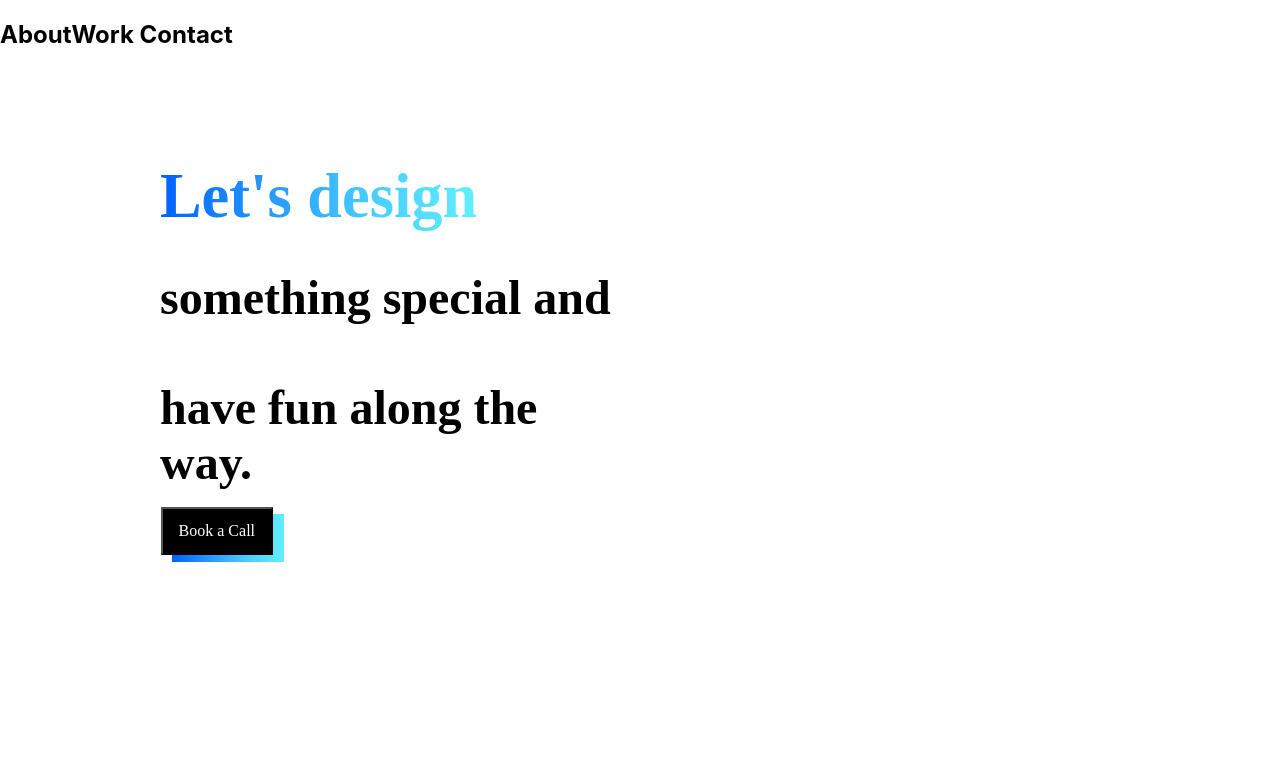
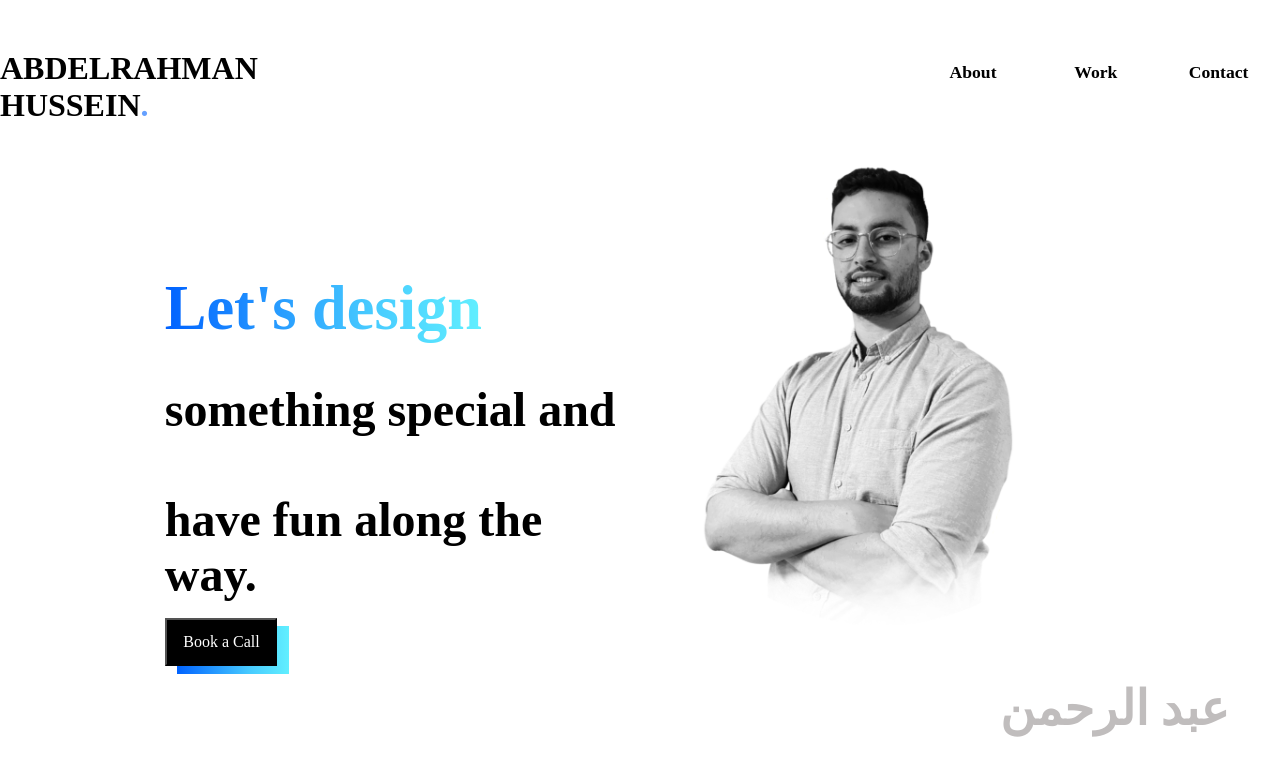
Before and after one commit to Anasser115/Anasser115.github.io, a React (Create React App) app: page / in a window 1280 px wide. Shown: the top 776 px of the page. Built offline with nearby package versions, Linux system fonts and the light colour scheme.

Commit message:
landing page update

```diff
--- a/src/components/aboutMePage.js
+++ b/src/components/aboutMePage.js
@@ -1,10 +1,11 @@
 export default function AboutMe() {
   return (
     <main className="aboutMe">
-      <section >
+      <section className="aboutMeContainer">
         <h1>About Me</h1>
         <p>Labore adipisicing nisi qui sint. Et aliqua amet elit aliqua in aute cupidatat. Laboris in Lorem et labore cillum esse.</p>
       </section>
+        <div className="BlackBox">elnhn</div>
 
     </main>
   );
--- a/src/components/landingPage/landingPage.js
+++ b/src/components/landingPage/landingPage.js
@@ -1,10 +1,12 @@
 import ToolBar from './toolBar.js';
+import personalPhoto from '../../style/personalPhoto.png';
 
 export default function LandingPage() {
   return (
     <main className='mainContainer'>
 
       <ToolBar />
+
     <main className="landingBody">
       <section className="welcomeMessage">
         <h1 className="largeHeader">
@@ -14,7 +16,9 @@ export default function LandingPage() {
         </h1>
        <section className='gradientShadow'><button>Book a Call</button></section>
       </section>
-
+      <section className='imageContainer'>
+        <img className='imageFrame' src={personalPhoto} />
+      </section>
     </main>
     </main>
   );
--- a/src/components/landingPage/toolBar.js
+++ b/src/components/landingPage/toolBar.js
@@ -1,14 +1,13 @@
 export default function ToolBar() {
   return (
     <main className="toolBar">
-      <section >
-        <h1>
-          <a >About</a>
-          <a >Work </a>
-          <a >Contact</a>
-        </h1>
+            <h2> عبد الرحمن</h2>
+        <h1 className="myName">ABDELRAHMAN HUSSEIN<a className="flickeringDot">.</a></h1>
+      <section className="toolBarButtons">
+         <button>About</button>
+         <button>Work</button>
+         <button>Contact</button>
       </section>
-
     </main>
   );
 }
--- a/src/style/App.css
+++ b/src/style/App.css
@@ -8,38 +8,154 @@
   src: local("./fonts/PlusJakartaSans-Medium.ttf");
   font-weight: normal;
 }
+@import url('https://fonts.googleapis.com/css2?family=Rakkas&display=swap');
 
 .Apps {
-
   /* background-color: red; */
+  width: 100vw;
   height: 100vh;
   scroll-snap-type: y mandatory;
   overflow-y: scroll;
-
 }
 
 .mainContainer {
   width: 100vw;
   height: 100vh;
   display: grid;
-  grid-template-rows: 1fr 4fr;
+  grid-template-rows: 1fr 6fr;
   grid-template-columns: 1fr 1fr;
-  /* background-color: lightslategray; */
   scroll-snap-align: start;
+}
+.myName {
+  margin-top: 50px;
+  margin-right: 43%;
+  justify-self: flex-start ;
+  font-family: "Plus Jakarta Sans";
+  font-weight: bolder;
+}
+
+/*  */
+
+
+.flickeringDot {
+  opacity: 1;
+  animation: flicker 2s linear  reverse infinite;
+}
+@keyframes flicker {
+  0% {
+    opacity: 0.4;
+    color: #0062ff;
+  }
+  5% {
+    opacity: 0.5;
+    color: #0062ff;
+  }
+  10% {
+    opacity: 0.6;
+    color: #0062ff;
+  }
+  15% {
+    color: #0062ff;
+    opacity: 0.85;
+  }
+  25% {
+    color: #0062ff;
+    opacity: 0.5;
+  }
+  30% {
+    opacity: 1;
+    color: #0062ff;
+  }
+  35% {
+    opacity: 0.1;
+    color: #47cbff;
+  }
+  40% {
+    opacity: 0.25;
+    color: #47cbff;
+  }
+  45% {
+    opacity: 0.5;
+    color: #47cbff;
+  }
+  60% {
+    opacity: 1;
+    color: #47cbff;
+  }
+  70% {
+    opacity: 0.85;
+    color: #47cbff;
+  }
+  80% {
+    opacity: 0.4;
+    color: #47cbff;
+  }
+  90% {
+    opacity: 0.5;
+    color: #47cbff;
+  }
+  100% {
+    opacity: 1;
+    color: #47cbff;
+  }
+}
+
+/*  */
+h2 {
+  position: fixed;
+ right: 4vw;
+ top: 80vh;
+ z-index: -20;
+  font-family: 'Rakkas', cursive;
+  color: rgb(192, 189, 189);
+  font-size: 300%;
 }
 
 .toolBar {
-  /* background-color: greenyellow; */
+  display: flex;
+  flex-direction: row;
+  justify-content: flex-end;
   grid-column: 1/3;
+  /* background-color: green; */
+}
+.toolBarButtons {
+  display: flex;
+  flex-direction: row;
+  justify-items: flex-start;
+  align-items: flex-end;
+  width: 33%;
+  height: 100%;
+  font-size: 105%;
+}
+.toolBarButtons button {
+  position: relative;
+  width: 100%;
+  height: 100%;
+  top: 0;
+  right: 0;
+  font-family: "Plus Jakarta Sans";
+  font-weight: bolder;
+  font-size: 105%;
+  background-color: transparent;
+  border: white;
+  color: black;
+  background: linear-gradient(#000, #000 50%, transparent 50%, transparent);
+  background-size: 101% 200%;
+  background-position: bottom;
+  transition: background 0.4s;
 }
 
+.toolBar button:hover {
+  background-position: top;
+  color: white;
+}
 .landingBody {
   grid-row: 2/5;
   grid-column: 1/3;
   display: grid;
-  grid-template-columns: 1fr 3fr 3fr 1fr;
+  align-items: center;
+  grid-template-columns: 1fr 2fr 1fr 3fr 1fr;
   /* background-color: lightpink; */
-
 }
 
 .gradientShadow {
@@ -51,33 +167,34 @@
   height: 3em;
   background: linear-gradient(
     90deg,
-    hsla(217, 100%, 50%, 1) 0%,
-    hsla(197, 100%, 64%, 1) 65%,
-    hsla(186, 100%, 69%, 1) 100%
+    #0062ff 0%,
+    #47cbff 65%,
+    #61efff 100%
   );
 }
-button:active {
+.gradientShadow button:active {
   right: 0%;
   bottom: 0%;
 }
-button {
+.gradientShadow button {
   width: 100%;
   height: 100%;
   position: relative;
   background-color: black;
   color: white;
   right: 10%;
- bottom: 15%;
- font-family: "Plus Jakarta Sans";
- font-weight: normal;
- font-size: 100%;
+  bottom: 15%;
+  font-family: "Plus Jakarta Sans";
+  font-weight: normal;
+  font-size: 100%;
 }
 
 .welcomeMessage {
   display: flex;
   flex-direction: column;
   align-items: flex-start;
-  grid-column: 2/3;
+  grid-column: 2/4;
+  padding-left: 1%;
   /* background-color: beige; */
 }
 
@@ -92,7 +209,6 @@ button {
   font-size: 300%;
   color: black;
   /* background-color: lightgreen; */
-
 }
 .headerLineTwo {
   grid-row: 2/3;
@@ -116,10 +232,26 @@ button {
 }
 
 .aboutMe {
-  margin-top: 0%;
-  padding-top: 1%;
-  width: 100vw;
+  display: grid;
+  grid-template-rows: 2fr 1fr;
   height: 100vh;
-  background-color: beige;
   scroll-snap-align: start;
 }
+.aboutMeContainer {
+  margin: 1%;
+  grid-row: 1/2;
+  height: 100%;
+}
+.BlackBox {
+  grid-row: 2/3;
+  background-color: black
+}
+.imageContainer {
+  grid-column: 4/5;
+  width: 100%;
+  height: 100%;
+}
+.imageFrame {
+  width: 100%;
+  /* background-color: yellow; */
+}
```
Also changed, not shown: src/style/personalPhoto.png (added), src/style/unnamed.png (added).
